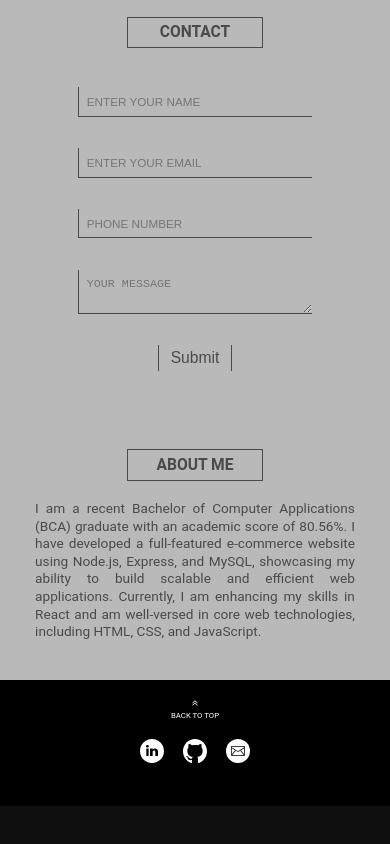
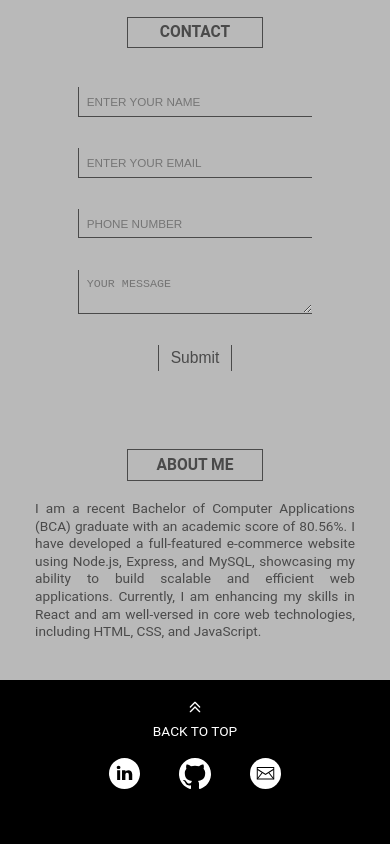
Before and after one commit to pshar-207/Portfolio, a React app: page / in a window 390 px wide. Shown: the part 2527-3371 px from the top of the page. Before the commit the page ends 3333 px from the top, so only its background shows below. Built offline with nearby package versions, Linux system fonts and the light colour scheme; the HTML template or start-up script is replaced by a standard one.

Commit message:
resize and align mobile Navbar/Footer section font size

```diff
--- a/src/Components/Footer/Footer.css
+++ b/src/Components/Footer/Footer.css
@@ -39,16 +39,20 @@
   .backToTop-contaier {
     margin: 5vw 0;
   }
+  .backToTop-contaier img {
+    width: 4vw;
+    margin-bottom: 2vw;
+  }
   .backToTop-contaier p {
-    font-size: 2vw;
+    font-size: 3.5vw;
   }
   .link-container {
-    margin-bottom: 10vw;
+    margin-bottom: 15vw;
   }
   .link-list {
-    gap: 5vw;
+    gap: 10vw;
   }
   .link-list li img {
-    width: 6vw;
+    width: 8vw;
   }
 }
--- a/src/Components/Navbar/Navbar.css
+++ b/src/Components/Navbar/Navbar.css
@@ -99,6 +99,7 @@
     border-radius: 0;
     transition: all 0.3s ease-in-out;
     justify-content: center;
+    align-items: center;
     padding: 40vw 0;
     display: flex;
   }
@@ -115,6 +116,7 @@
   .navbar {
     flex-direction: column;
     align-items: center;
+    height: 80vw;
   }
 
   .navbar li {
```
